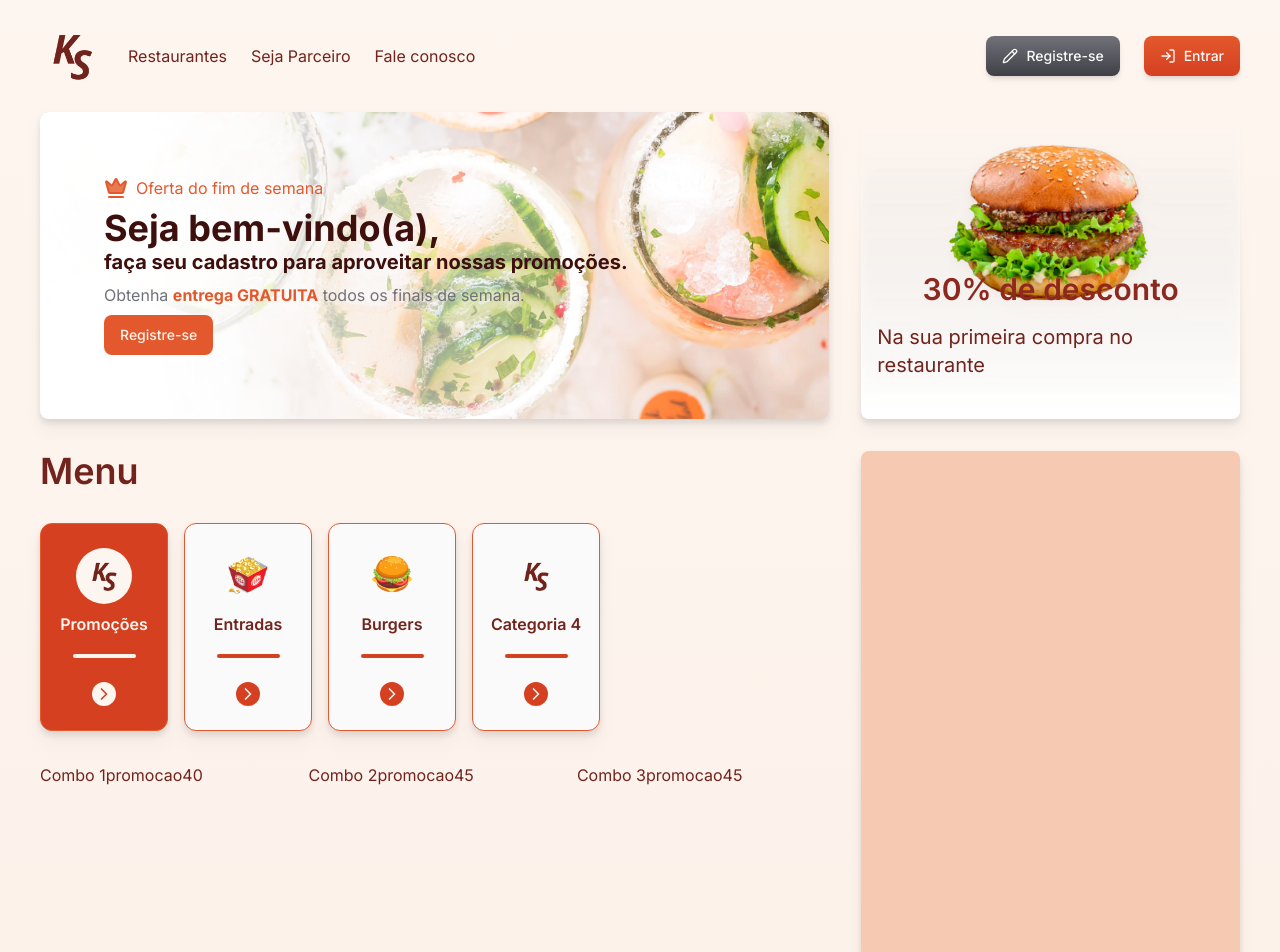
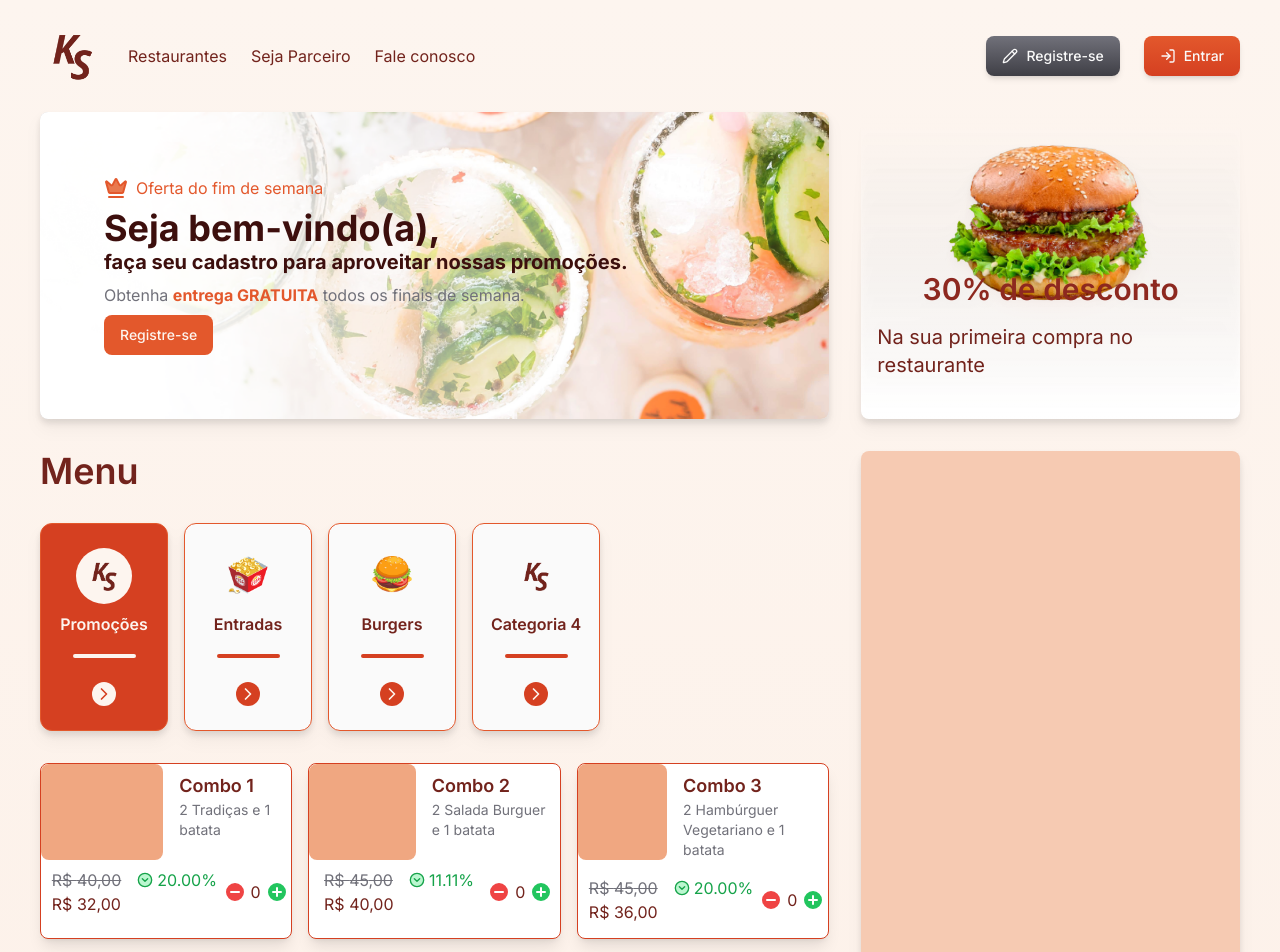
Before and after one commit to fernando-pacheco/projeto-restaurante, a React (Vite) app in the folder frontend/: page / in a window 1280 px wide. Shown: the top 952 px of the page. Built offline with nearby package versions, Linux system fonts and the light colour scheme; no server answers.

Commit message:
[frontend] feat: card de produto

```diff
--- a/frontend/src/components/molecules/product-item.tsx
+++ b/frontend/src/components/molecules/product-item.tsx
@@ -1,3 +1,6 @@
+import { ChevronDownCircle, MinusCircle, PlusCircle } from "lucide-react"
+import { useState } from "react"
+
 interface ProductProps {
     id: string
     tag: string
@@ -5,6 +8,7 @@ interface ProductProps {
     description: string
     price: number
     newPrice?: number
+    amount?: number
 }
 
 interface ProductItemProps {
@@ -12,11 +16,62 @@ interface ProductItemProps {
 }
 
 export function ProductItem({ product }: ProductItemProps) {
+    const [countItem, setCountItem] = useState<number>(0)
+
+    function removeItem() {
+        if (countItem === 0) {
+            setCountItem(countItem)
+        } else {
+            setCountItem(countItem - 1)
+        }
+    }
+
+    function addItem() {
+        setCountItem(countItem + 1)
+    }
+
     return (
-        <div className="flex">
-            <span>{product.name}</span>
-            <span>{product.tag}</span>
-            <span>{product.price}</span>
+        <div className="flex flex-col border border-salmon-600 bg-white rounded-lg h-44 shadow-lg">
+            <div className="flex gap-4">
+                <div className="bg-salmon-300 h-24 w-40 rounded-lg" />
+                <div className="flex flex-col py-2 pr-2">
+                    <span className="font-semibold text-lg">
+                        {product.name}
+                    </span>
+                    <span className="text-zinc-500 text-sm">
+                        {product.description}
+                    </span>
+                </div>
+            </div>
+            <div className="flex justify-around">
+                {product.newPrice ? (
+                    <div className="flex flex-col py-2 pl-2">
+                        <span className="text-zinc-500 flex gap-4">
+                            <s>R$ {product.price},00</s>
+                            <div className="flex text-green-600 items-center gap-1">
+                                <ChevronDownCircle className="size-4 fill-green-200" />
+                                {(
+                                    (1 - product.newPrice / product.price) *
+                                    100
+                                ).toFixed(2)}
+                                %
+                            </div>
+                        </span>
+                        <span>R$ {product.newPrice},00</span>
+                    </div>
+                ) : (
+                    <span className="font-semibold">R$ {product.price},00</span>
+                )}
+                <div className="flex items-center gap-1">
+                    <button onClick={() => removeItem()}>
+                        <MinusCircle className="fill-red-500 text-white" />
+                    </button>
+                    {countItem}
+                    <button onClick={() => addItem()}>
+                        <PlusCircle className="fill-green-500 text-white" />
+                    </button>
+                </div>
+            </div>
         </div>
     )
 }
```
